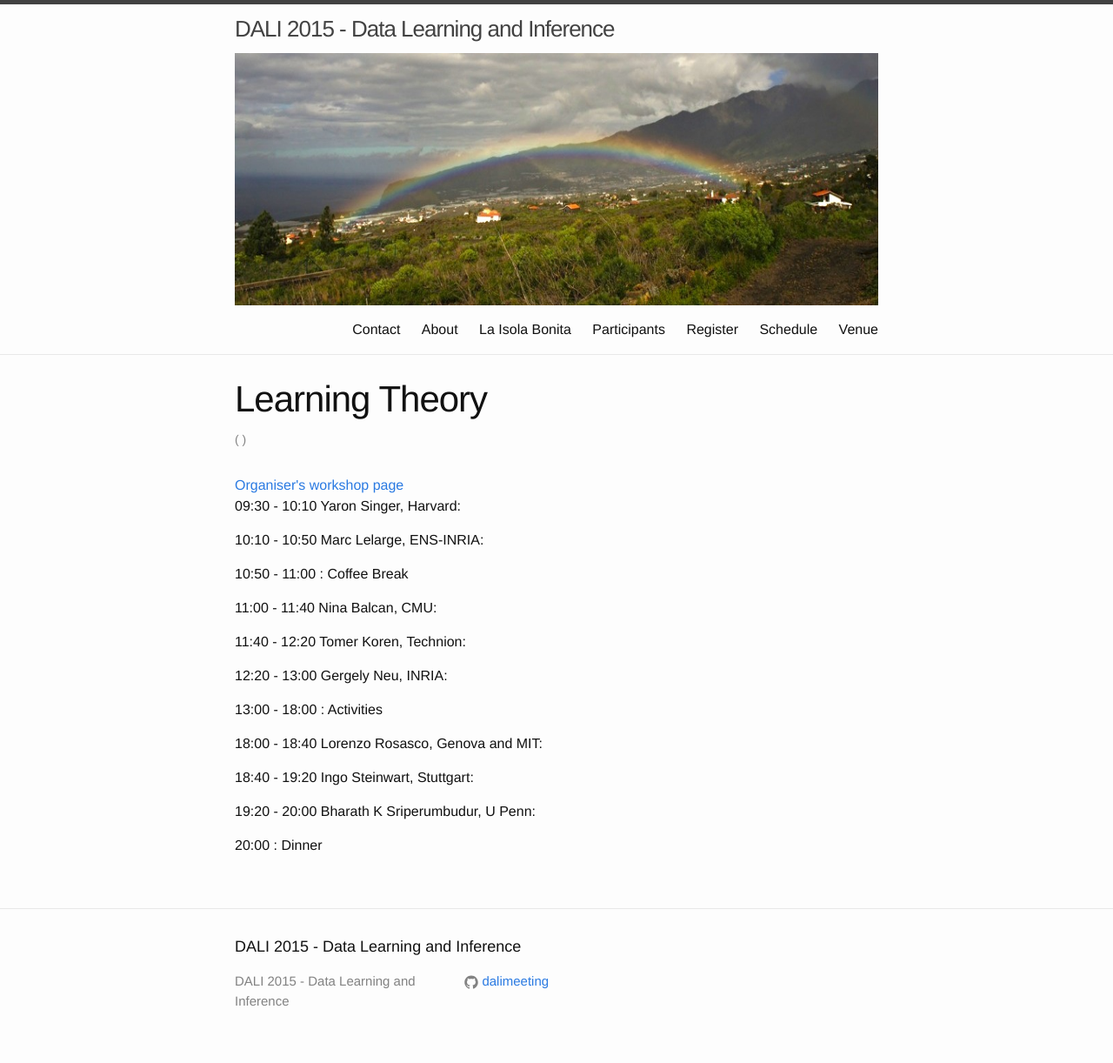
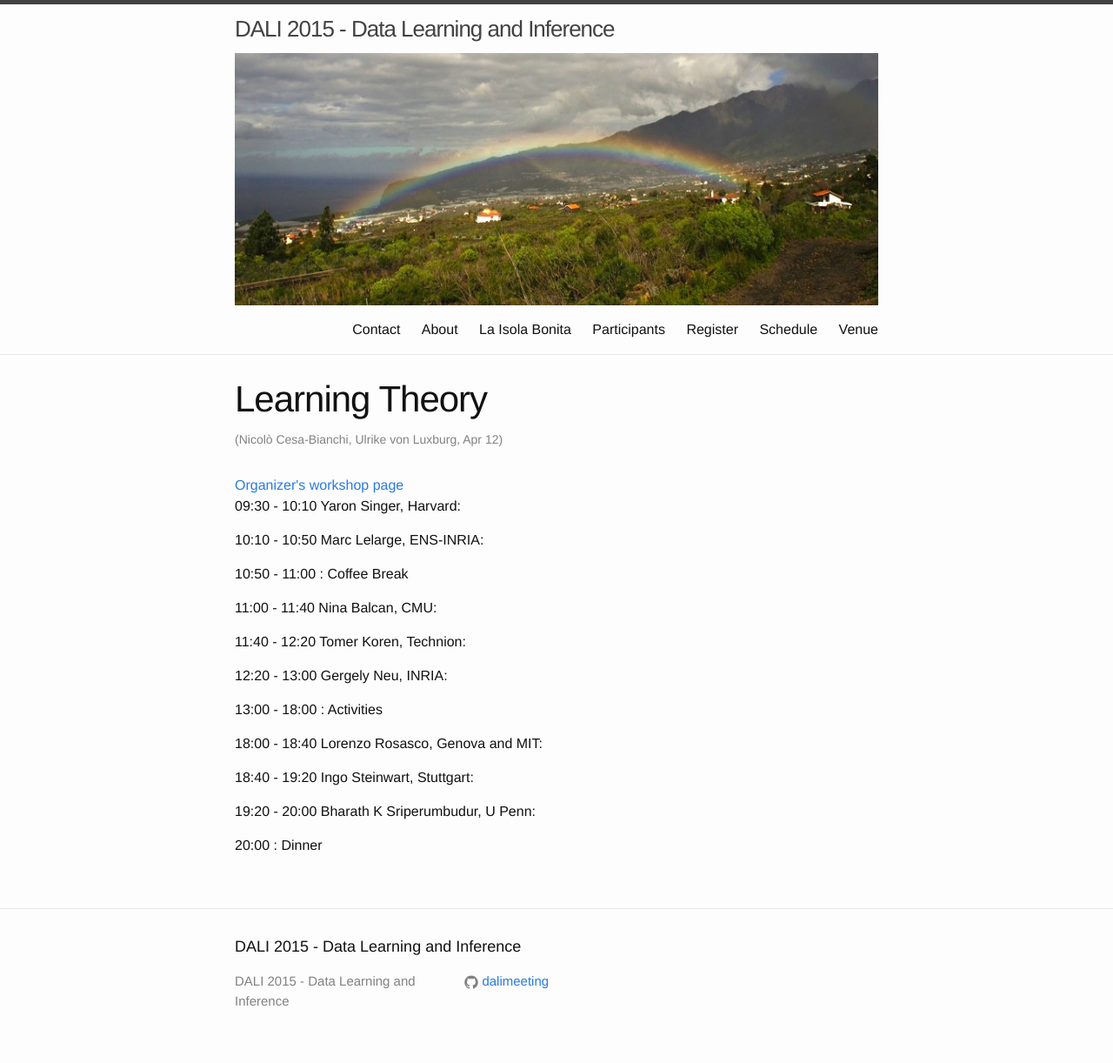
Before and after one commit to dalimeeting/dali2015, a Jekyll site: the page built from _posts/2015-04-12-learning-theory.md, in a window 1280 px wide. Shown: the whole page at 87% size. Built offline with Jekyll 4.4.1, drawn with Linux system fonts in a browser that asks for light colours.

Commit message:
Fix workshop layout

```diff
--- a/_layouts/workshop.html
+++ b/_layouts/workshop.html
@@ -5,11 +5,11 @@ layout: default
 
   <header class="post-header">
     <h1 class="post-title">{{ page.title }}</h1>
-    <p class="post-meta">({% if post.organizers %}{% for organizer in post.organizers %}{% if organizer.url %}<a href="{{ organizer.url }}">{% endif %}{{ organizer.firstname }} {{ organizer.lastname }}{% if organizer.url %}</a>{% endif %}{% if post.organizers | size>1 %}, {% endif %}{% endfor %}{% endif %} {{ post.date | date: "%b %-d" }})</p>
+    <p class="post-meta">({% if page.organizers %}{% for organizer in page.organizers %}{% if organizer.url %}<a href="{{ organizer.url }}">{% endif %}{{ organizer.firstname }} {{ organizer.lastname }}{% if organizer.url %}</a>{% endif %}{% if page.organizers | size>1 %}, {% endif %}{% endfor %}{% endif %} {{ page.date | date: "%b %-d" }})</p>
   </header>
 
   <article class="post-content">
-    {% if page.url %}<a href="{{ page.url }}">Organiser's workshop page</a>{% endif %}
+    {% if page.organizer_url %}<a href="{{ page.url }}">Organizer's workshop page</a>{% endif %}
 
     {% for talk in page.talks %}
     <p>{{ talk.start }} {% if talk.end %}- {{ talk.end }}{% endif %} {{ talk.speaker }}: {{ talk.title }}</p>
--- a/_posts/2015-04-12-learning-theory.md
+++ b/_posts/2015-04-12-learning-theory.md
@@ -1,6 +1,7 @@
 ---
 title:  "Learning Theory"
 layout: workshop
+organizer_url: http://cesa-bianchi.di.unimi.it/DALI/
 organizers:
 - firstname: Nicolò
   lastname: Cesa-Bianchi
```
